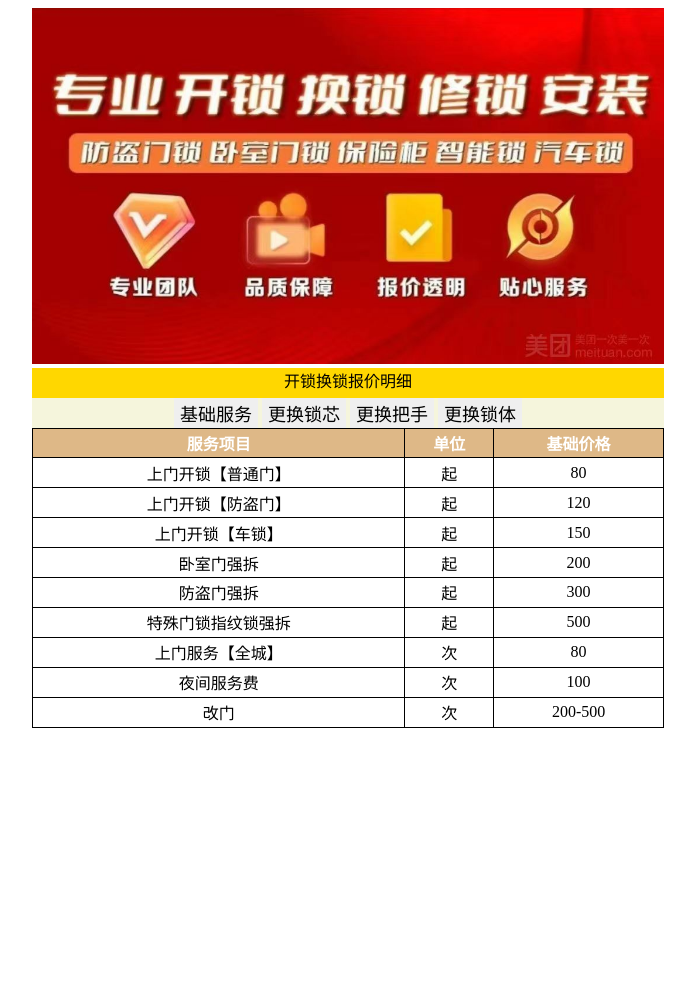
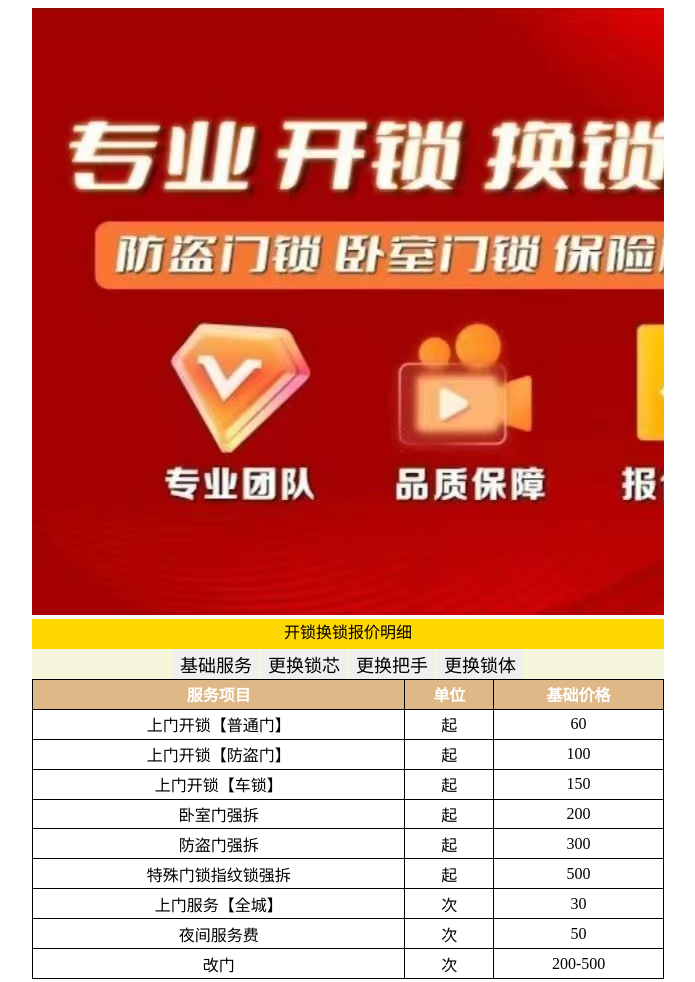
Before and after one commit to WL0120/jisudaojia, a plain HTML site: page index.html in a window 1280 px wide. Shown: the whole page, without its empty margins (292-987 px from the left). Before the commit the page ends 800 px from the top, so only its background shows below. Drawn offline with Linux system fonts and the light colour scheme.

Commit message:
Update index.html

```diff
--- a/index.html
+++ b/index.html
@@ -4,7 +4,7 @@
     <meta charset="UTF-8">
     <link rel="shortcut icon" href=".jisuda.ico" >
     <meta name="viewport" content="width=device-width, initial-scale=1.0">
-    <title>急速到家</title>
+    <title>极速达开锁</title>
     <style>
 
 
@@ -14,13 +14,10 @@
             margin: 0px auto;
             overflow: hidden;
         }
+       .jsd{
+        top: 50%;
+        margin: 0px auto;
 
-       .jsd{
-        /* top: 50%;
-        margin: 0px auto; */
-        margin: 0px auto;
-        width: 100%;
-        height: auto;
         }
         .text_inner{
             width: 100%;
@@ -94,12 +91,12 @@
             <tr>
                 <td>上门开锁【普通门】</td>
                 <td>起</td>
-                <td>80</td>
+                <td>60</td>
             </tr>
             <tr>
                 <td>上门开锁【防盗门】</td>
                 <td>起</td>
-                <td>120</td>
+                <td>100</td>
             </tr>
             <tr>
                 <td>上门开锁【车锁】</td>
@@ -124,12 +121,12 @@
             <tr>
                 <td>上门服务【全城】</td>
                 <td>次</td>
-                <td>80</td>
+                <td>30</td>
             </tr>
             <tr>
                 <td>夜间服务费</td>
                 <td>次</td>
-                <td>100</td>
+                <td>50</td>
             </tr>
             <tr>
                 <td>改门</td>
```
